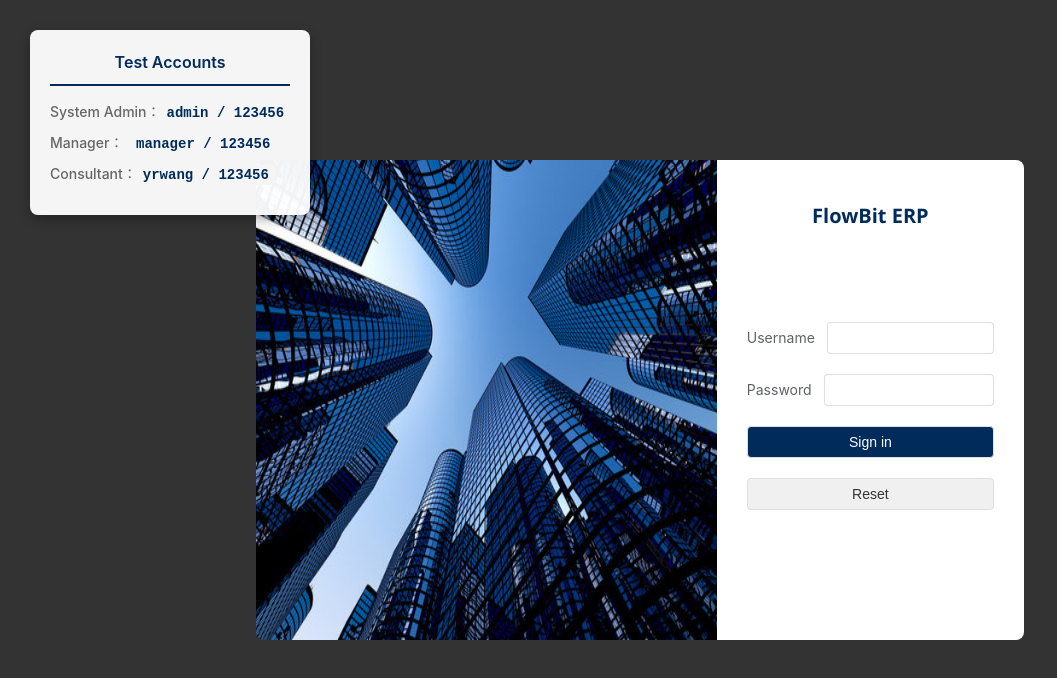
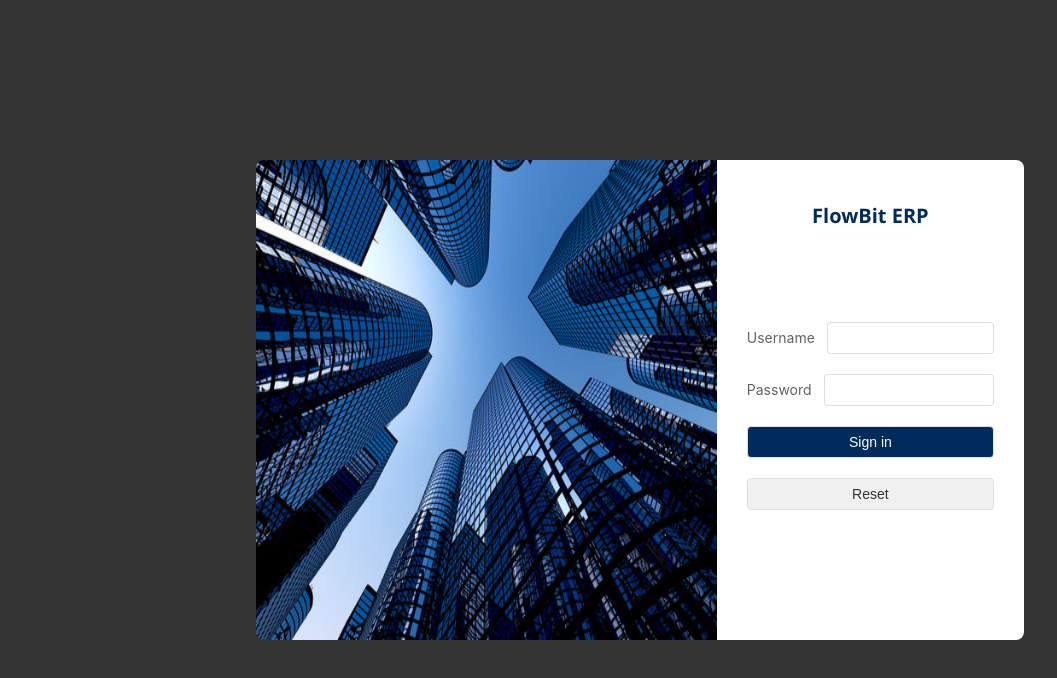
Before and after one commit to RRRRAN704/erp-fullstack-project, a Vue app in the folder erp-frontend/: page /login in a window 1280 px wide. Shown: the top 678 px of the page, without its empty margins (0-1057 px from the left). Built offline with nearby package versions, Linux system fonts and the light colour scheme.

Commit message:
Remove demo account hints from the login page
The hints showed seed usernames and passwords that are no longer valid in
production and exposed account names to every visitor.

```diff
--- a/erp-frontend/src/views/Login/index.vue
+++ b/erp-frontend/src/views/Login/index.vue
@@ -60,21 +60,6 @@ const doLogin = () => {
 
 <template>
   <div class="login">
-    <div class="test-accounts-info">
-      <h3>Test Accounts</h3>
-      <div class="account-item">
-        <span class="account-type">System Admin：</span>
-        <span class="account-details">admin / 123456</span>
-      </div>
-      <div class="account-item">
-        <span class="account-type">Manager：</span>
-        <span class="account-details">manager / 123456</span>
-      </div>
-      <div class="account-item">
-        <span class="account-type">Consultant：</span>
-        <span class="account-details">yrwang / 123456</span>
-      </div>
-    </div>
 
     <div class="login-box">
       <img src="@/assets/login/Login.jpg" alt="" />
@@ -119,47 +104,6 @@ const doLogin = () => {
   background-color: #333;
 }
 
-.test-accounts-info {
-  position: absolute;
-  top: 30px;
-  left: 30px;
-  background: rgba(255, 255, 255, 0.95);
-  padding: 20px;
-  border-radius: 8px;
-  box-shadow: 0 4px 12px rgba(0, 0, 0, 0.3);
-  z-index: 10;
-
-  h3 {
-    margin: 0 0 15px 0;
-    color: #002b5b;
-    font-size: 16px;
-    font-weight: 600;
-    text-align: center;
-    border-bottom: 2px solid #002b5b;
-    padding-bottom: 8px;
-  }
-
-  .account-item {
-    margin-bottom: 8px;
-    font-size: 14px;
-
-    .account-type {
-      color: #666;
-      font-weight: 500;
-      min-width: 80px;
-      display: inline-block;
-    }
-
-    .account-details {
-      color: #002b5b;
-      font-family: 'Courier New', monospace;
-      font-weight: 600;
-      background: #f5f5f5;
-      padding: 2px 6px;
-      border-radius: 4px;
-    }
-  }
-}
 .login-box {
   width: 60%;
   height: 60%;
```
